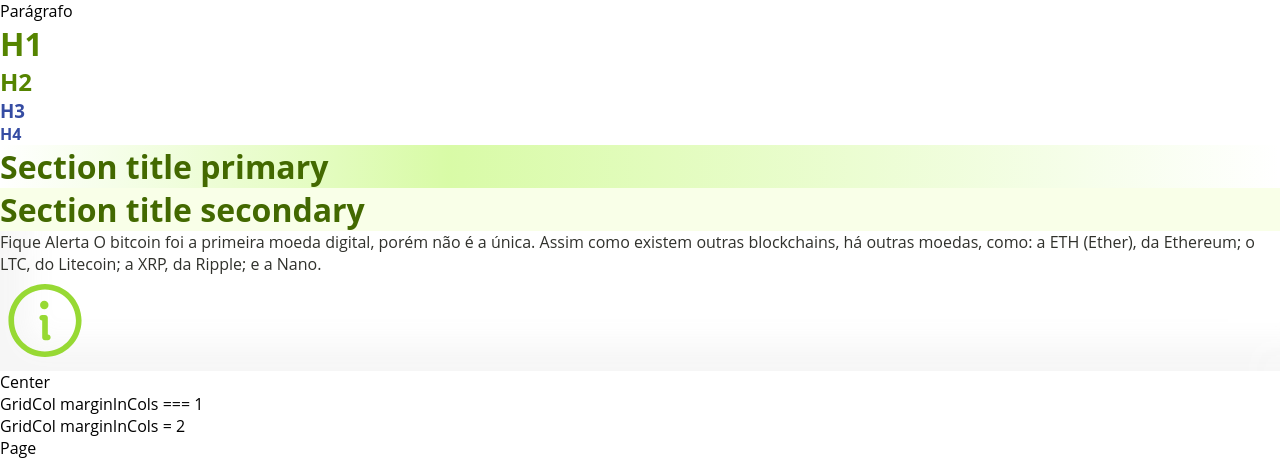
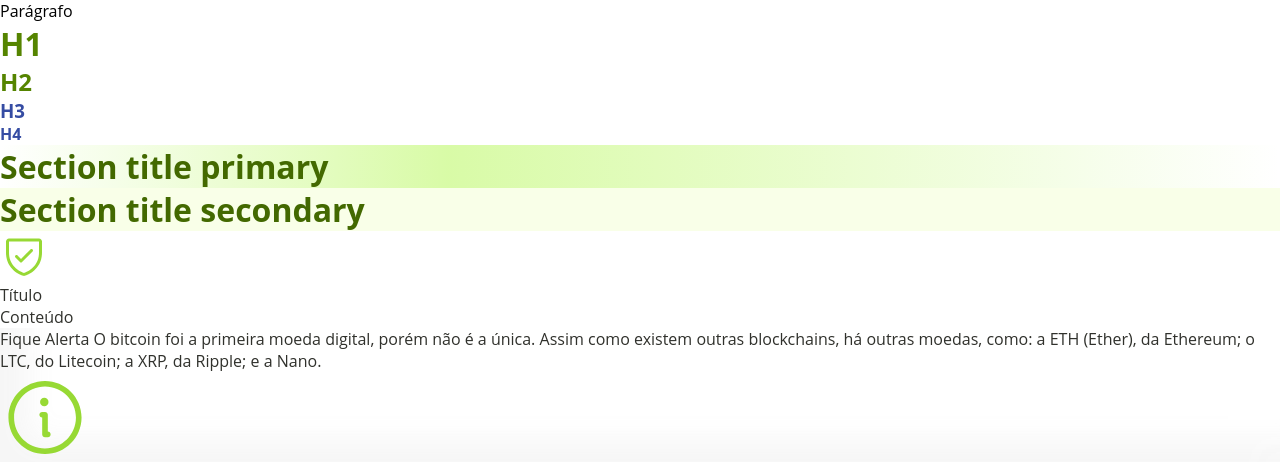
Before and after one commit to IST-Stenio-Lopes/blockchain-contratos-inteligentes, a plain HTML site: page samples.html in a window 1280 px wide. Shown: the top 462 px of the page. Drawn offline with Linux system fonts and the light colour scheme.

Commit message:
update_paragraphBanner

```diff
--- a/samples.html
+++ b/samples.html
@@ -66,6 +66,29 @@
               Section title secondary
             </h1>
           </div>
+        </div>
+      </div>
+    </div>
+
+    <!-- ParagraphBanner -->
+    <!--classe para acrescentar se vai precisar de margem ou não-->
+    <div class="mb-3 mt-20">
+      <div
+        class="flex dark:shadow-dark_banner p-6 rounded-lg border-primary-900 border"
+      >
+        <div
+          class="flex flex-col w-full gap-3 text-gray-200 dark:text-gray-900"
+        >
+          <div
+            class="relative group flex flex-row items-center gap-3 text-gray-200 dark:text-gray-900"
+          >
+            <div class="flex items-center justify-center">
+              <img src="images/icons/shield-icon.svg" alt="icone de escudo" />
+            </div>
+
+            <span class="font-bold text-lg"> Título </span>
+          </div>
+          Conteúdo
         </div>
       </div>
     </div>
```
